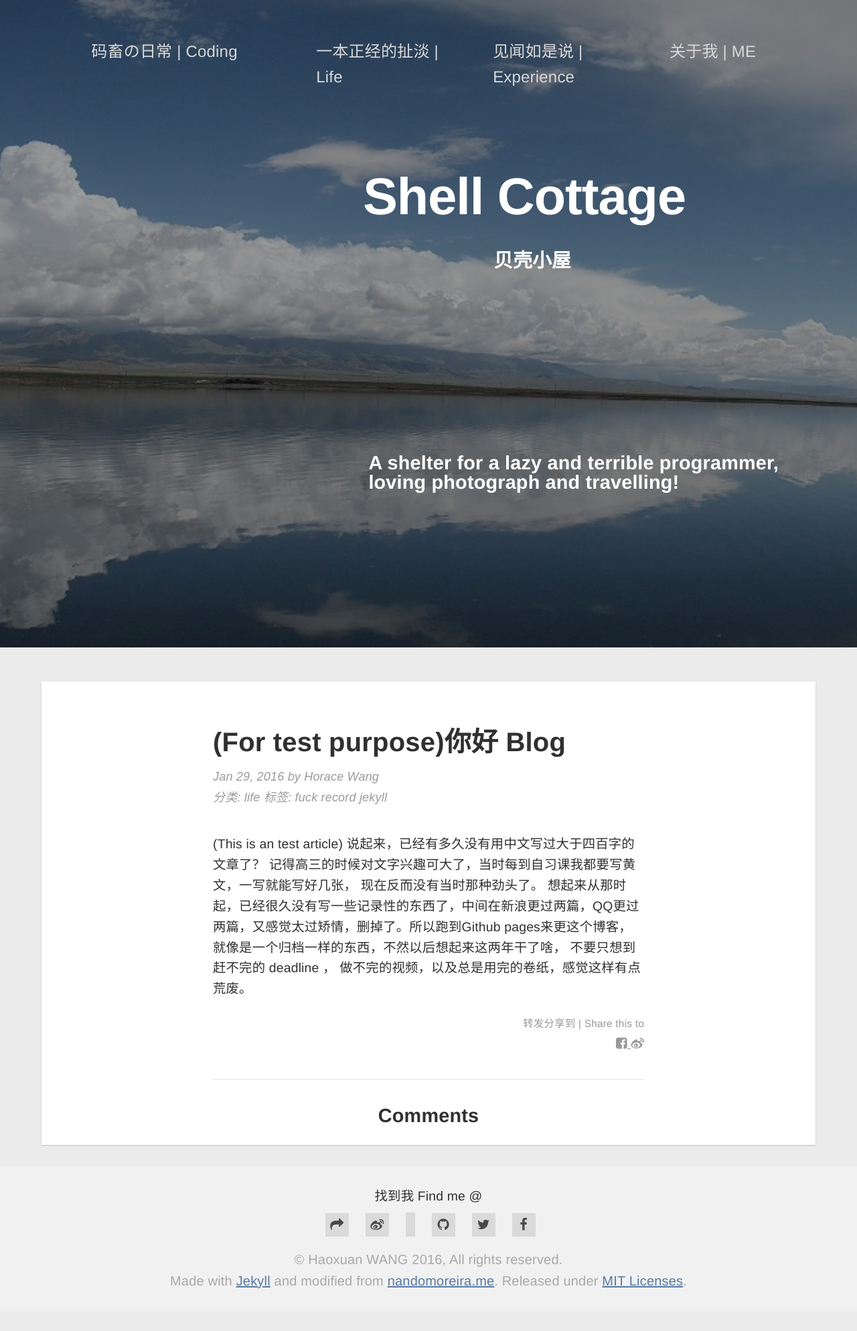
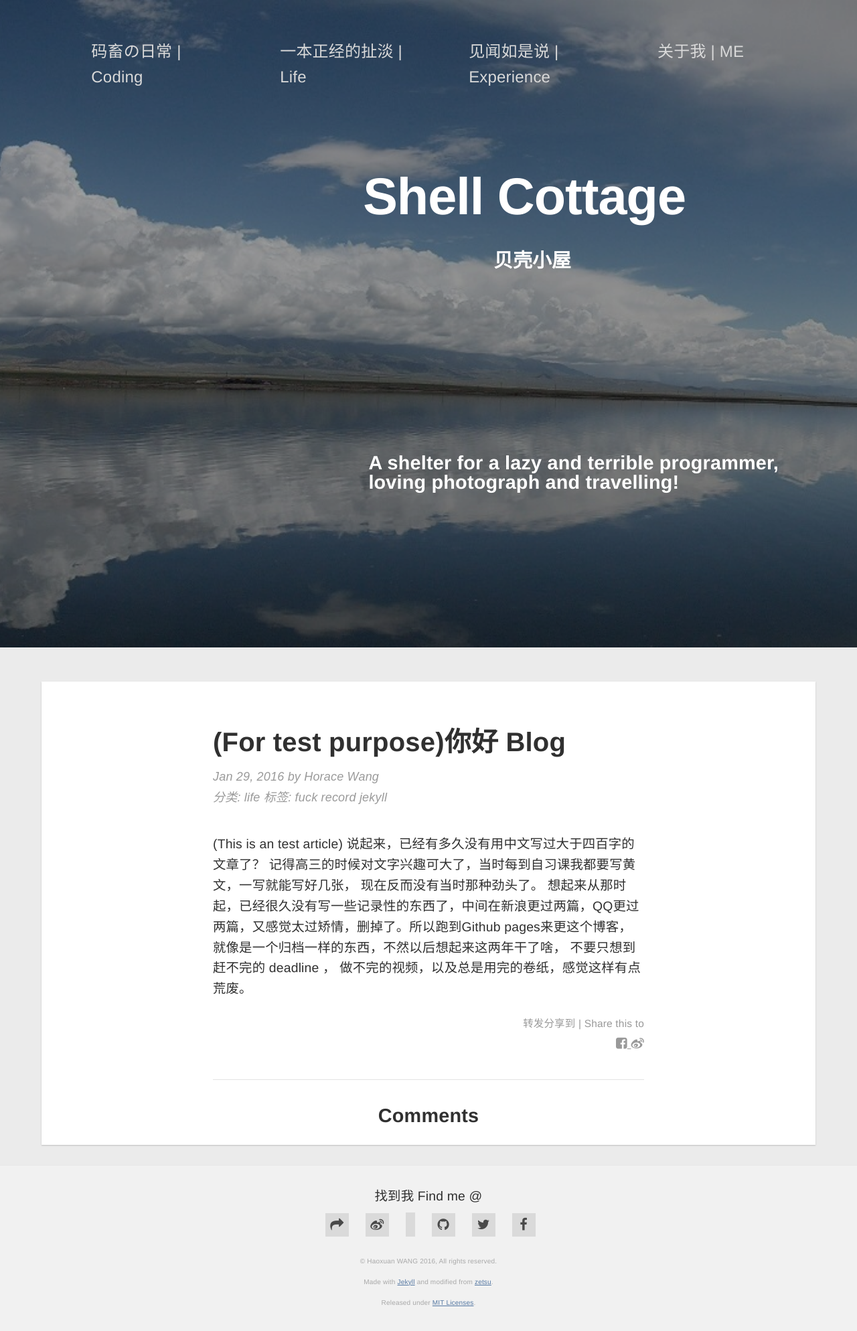
Before and after one commit to billweasley/billweasley.github.io, a Jekyll site: the page built from _posts/2016-01-29-hello-blog.md, in a window 1280 px wide. Shown: the whole page at 67% size. Built offline with Jekyll 4.4.1, drawn with Linux system fonts in a browser that asks for light colours; nearby versions of some CDN libraries; comment, search, counter and statistics services are not loaded; a style sheet for code colours, icons or effects is not loaded; before the commit the page ends 1959 px from its top, so only the background shows below that.

Commit message:
first transition to blog

```diff
--- a/_config.yml
+++ b/_config.yml
@@ -18,7 +18,7 @@ author:
 weibo: http://weibo.com/1602545844
 zhihu: https://www.zhihu.com/people/wang-hao-xuan-26
 github: https://github.com/billweasley
-disqus_shortname: "billweaseley"
+disqus_shortname: 'billweaseley'
 google_analytics:
 
 gems: [jekyll-paginate]
--- a/_includes/footer.html
+++ b/_includes/footer.html
@@ -4,7 +4,7 @@
     {% include social-icons.html %}
 
     <small>&copy; Haoxuan WANG {{ site.time | date: '%Y' }}, All rights reserved.</br></small>
-    <small>Made with <a href="http://jekyllrb.com" target="_blank">Jekyll</a> and modified from <a href="https://github.com/nandomoreirame/zetsu" target="_blank">nandomoreira.me</a>.</small>
+    <small>Made with <a href="http://jekyllrb.com" target="_blank">Jekyll</a> and modified from <a href="https://github.com/nandomoreirame/zetsu" target="_blank">zetsu</a>.</small><br>
     <small>Released under <a href="https://opensource.org/licenses/MIT" target="_blank">MIT Licenses</a>.</small>
   </div>
 </footer>
--- a/_layouts/post.html
+++ b/_layouts/post.html
@@ -30,7 +30,7 @@ slug: single
         <i class="fa fa-facebook-square"></i>
       </a>
 <a>  </a>
-      <a href="http://service.weibo.com/share/share.php?url={{site.url}}{{page.url}}"
+      <a href="http://service.weibo.com/share/share.php?url={{site.url}}{{page.url}}" target="_blank"
       onclick="window.open(this.href,'weibo-share''width=580,height=296');return false;">
         <i class="fa fa-weibo"></i>
       </a>
--- a/_sass/_layout.scss
+++ b/_sass/_layout.scss
@@ -142,7 +142,7 @@ margin-right: 0%;
     //float: none;
    left:2%;
    right:2%;
-h1{font-size: 75%;margin-top:30%;line-height: 1em;}
+h1{font-size: 50%;margin-top:30%;line-height: 1em;}
   }
 
   & a:hover,
@@ -186,9 +186,7 @@ position:absolute;
 
   li {
 width: percentage(1/4);
-    &:first-child{
-padding-left: 0;
-}
+
     max-height:5%;
     font-size:1.5rem;
     padding-left: 3em;
@@ -202,11 +200,14 @@ padding-left: 0;
     }
 
     @include media-query($on-phone) {
-
+    &:first-child{
+padding-left: 0;
+}
+padding-left: 1em;
 &:last-child {
-      padding-left: 5em;
+      padding-left: 2em;
     }
-      font-size:0.4rem;
+      font-size:1rem;
     }
   }
 
@@ -442,6 +443,7 @@ padding-left: 0;
   padding: 30px 0;
   small {
     color: darken($gray-color-light, 25%);
-    font-size: 20px;
+    font-size: 10px;
   }
+
 }
```
Also changed, not shown: _includes/comments.html (line endings or trailing spaces), 6 other files.
